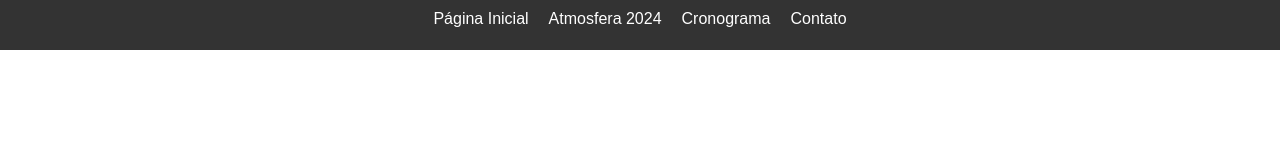
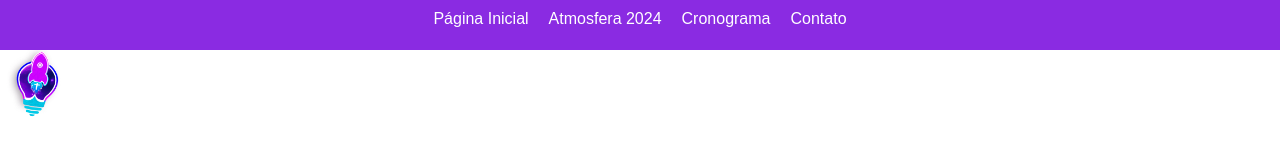
Before and after one commit to VictorF3671/IELUNE, a plain HTML site: page index.html in a window 1280 px wide. Drawn offline with Linux system fonts and the light colour scheme.

Commit message:
tudo novo

```diff
--- a/img.css
+++ b/img.css
@@ -10,7 +10,7 @@ body {
 
 /* Estilo da navbar */
 header {
-    background: #333;
+    background-color: blueviolet;
     color: #fff;
     padding: 10px 0;
 }
@@ -22,6 +22,7 @@ nav {
 }
 
 .container {
+
     max-width: 1200px;
     margin: 0 auto;
     padding: 0 20px;
@@ -53,15 +54,13 @@ nav {
 }
 
 /* Estilo do carrossel */
-.carousel {
-    background-image: url('sua-imagem-de-fundo.jpg');
+#logo {
+    background-image: url('img/LOGO\ png.png');
     background-size: cover;
     background-position: center;
-    height: 300px;
-    display: flex;
-    align-items: center;
-    justify-content: center;
-    color: #fff;
+    height: 70px;
+    width: 70px;
+
 }
 
 /* Estilo do conteúdo principal */
--- a/index.html
+++ b/index.html
@@ -16,8 +16,11 @@
                     <li><a href="#">Cronograma </a></li>
                     <li><a href="#">Contato</a></li>
                 </ul>
+
             </div>
         </nav>
     </header>
+    <div id="logo"></div>
+</body>
 
-</body>
+</html>
```
